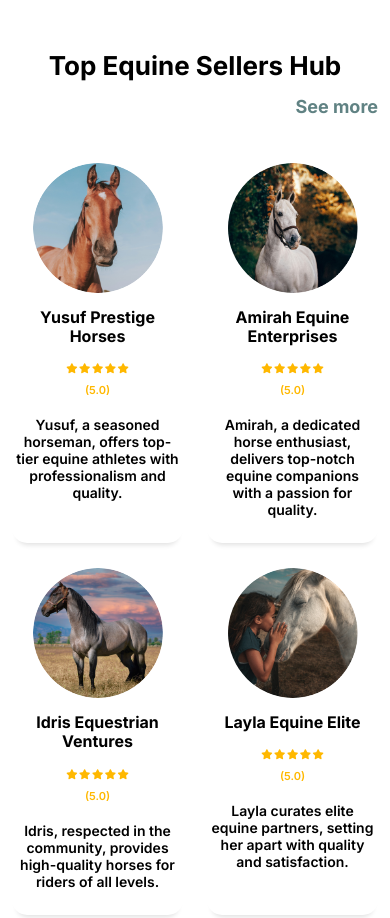
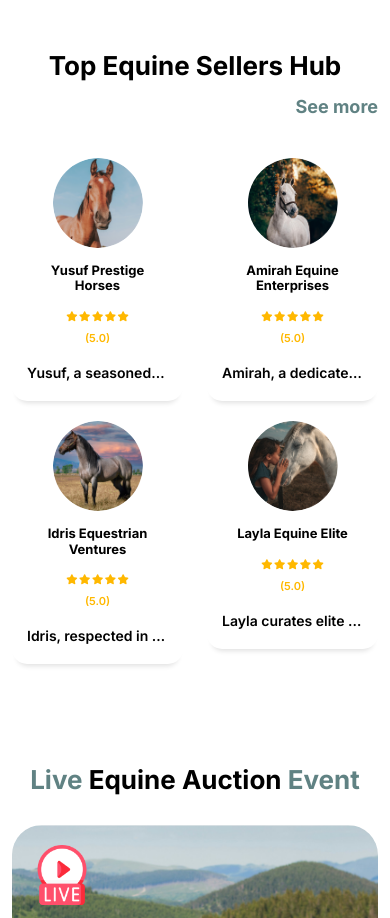
Before and after one commit to Developer-Nasim/mazzadak, a plain HTML site: page index.html in a window 390 px wide. Shown: the part 4060-4978 px from the top of the page. Drawn offline with Linux system fonts and the light colour scheme.

Commit message:
adde truncate

```diff
--- a/assets/css/responsive.css
+++ b/assets/css/responsive.css
@@ -189,6 +189,20 @@ textarea{
 .header-action .bar-icon{
    margin: 0;
 }
+.testimonial-single-item p{
+   overflow: hidden;
+   text-overflow: ellipsis;
+   white-space: nowrap;
+}
+.testimonial-single-item {
+   height: auto;
+   padding: 25px 20px;
+}
+
+
+
+
+
 }
 
 /*========== SMALL MOBILE : SMALLER THEN 767PX ==========*/
@@ -450,6 +464,23 @@ textarea{
 .change_lang .show_lang{
    padding: 5px;
 }
+.testimonial-single-item p{
+   overflow: hidden;
+   text-overflow: ellipsis;
+   white-space: nowrap;
+}
+.testimonial-single-item {
+   height: auto;
+   padding: 20px 15px;
+}
+.testimonial-single-item > img {
+   width: 90px;
+   height: 90px;
+}
+.testimonial-single-item h5 {
+   font-size: 13px;
+}
+
 
 
 
```
